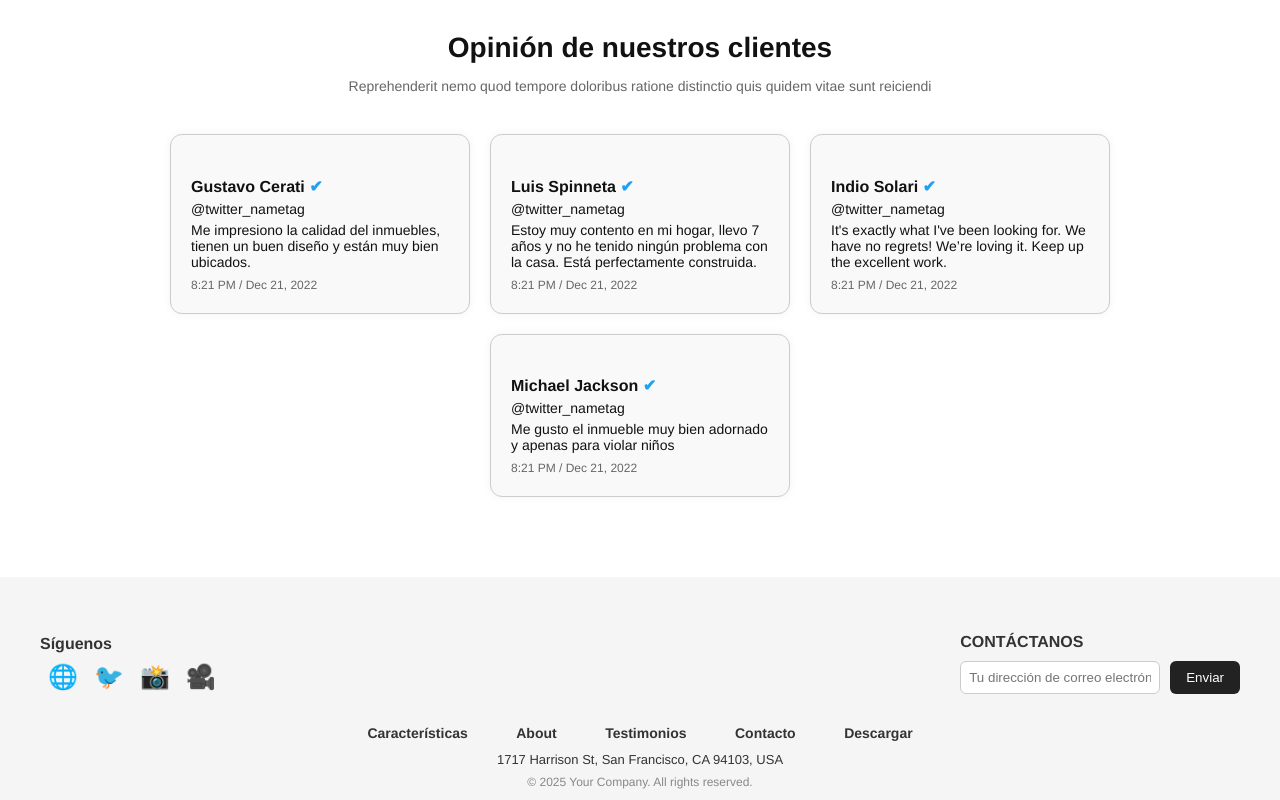
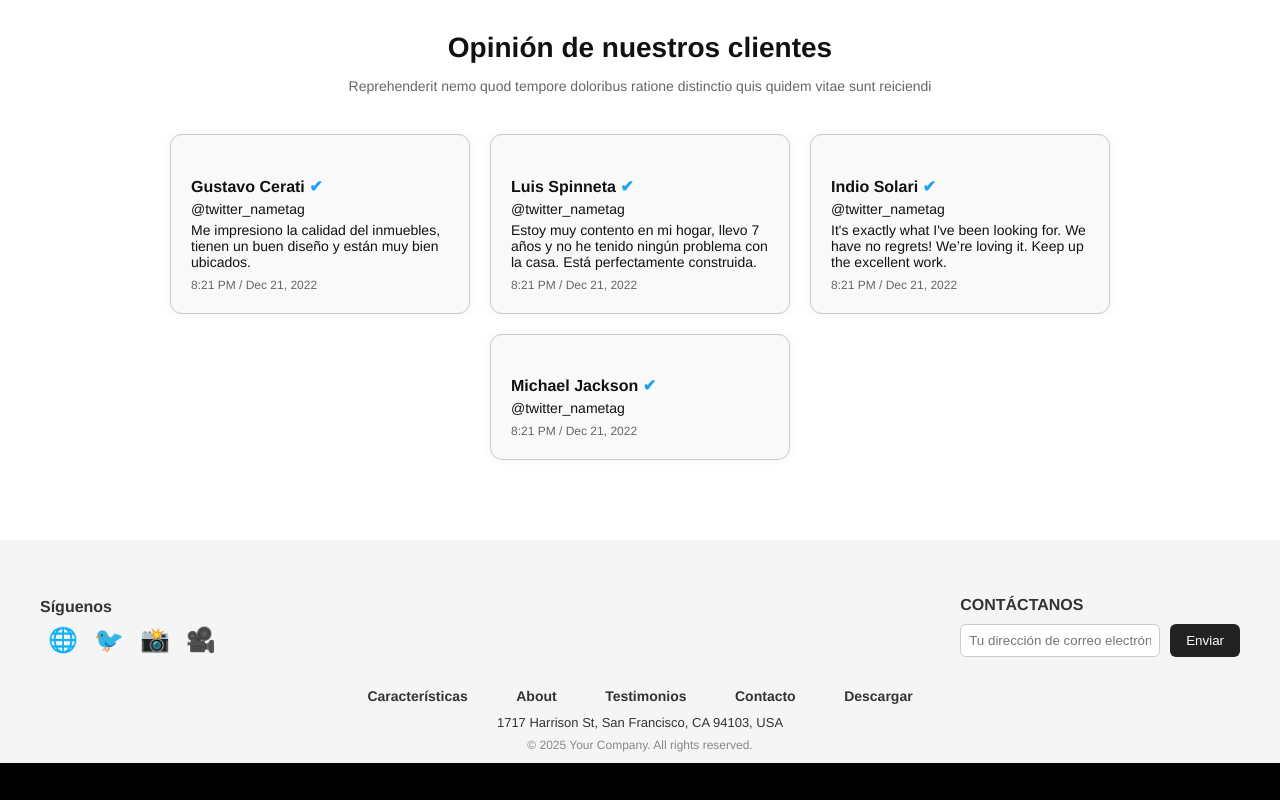
Before and after one commit to AlanXD07-30/Proyecto-SRCUM-3-ING-AYA, a plain HTML site: page PAGINA PRINCIPAL INMUEBLES ING AYA/Index.html in a window 1280 px wide. Shown: the part 3508-4308 px from the top of the page. After the commit the page ends 4271 px from the top, so only its background shows below. Drawn offline with Linux system fonts and the light colour scheme; some packages are replaced by stand-ins of ours; a script that the page names is missing.

Commit message:
Cambio de comentario

```diff
--- a/PAGINA PRINCIPAL INMUEBLES ING AYA/Index.html
+++ b/PAGINA PRINCIPAL INMUEBLES ING AYA/Index.html
@@ -158,7 +158,7 @@
         <div class="card">
             <h4>Michael Jackson <span>✔</span></h4>
             <p>@twitter_nametag</p>
-            <p>Me gusto el inmueble muy bien adornado y apenas para violar niños</p>
+            <p></p>
             <small>8:21 PM / Dec 21, 2022</small>
         </div>
     </div>
```
